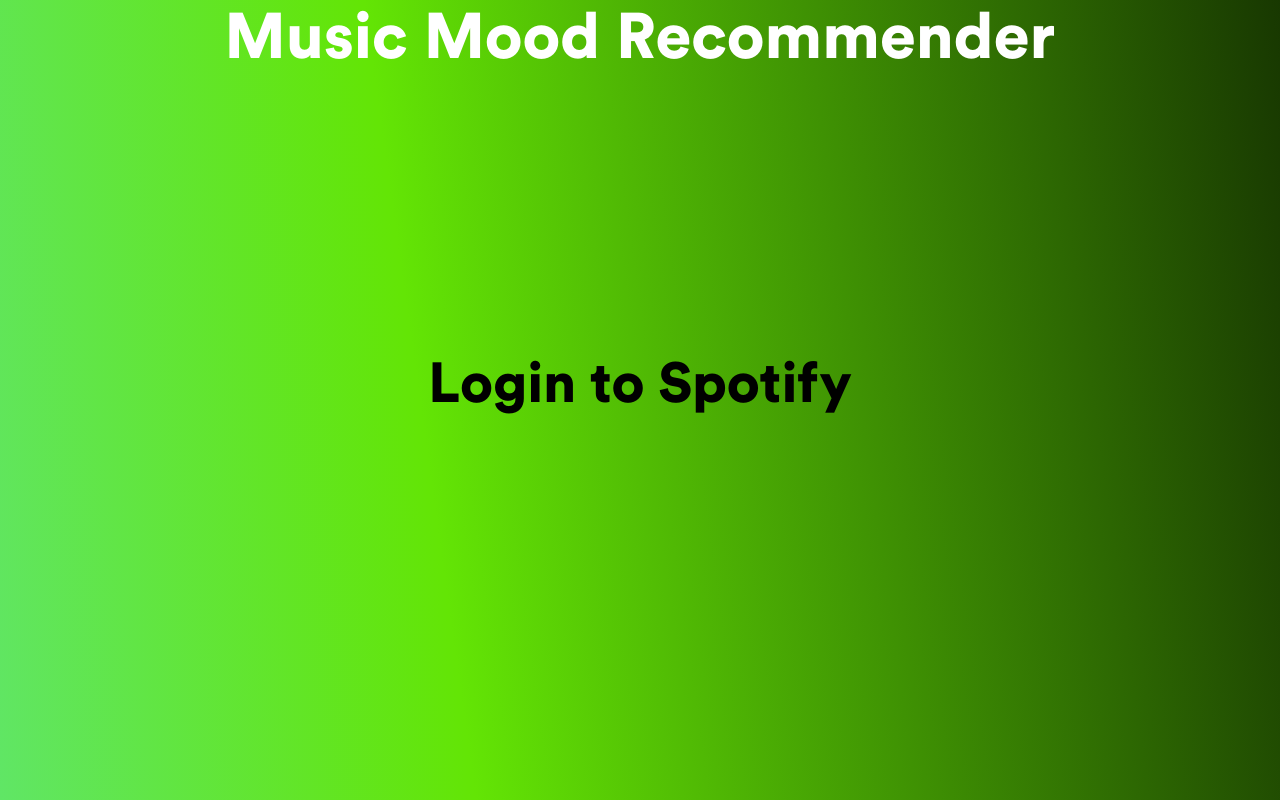
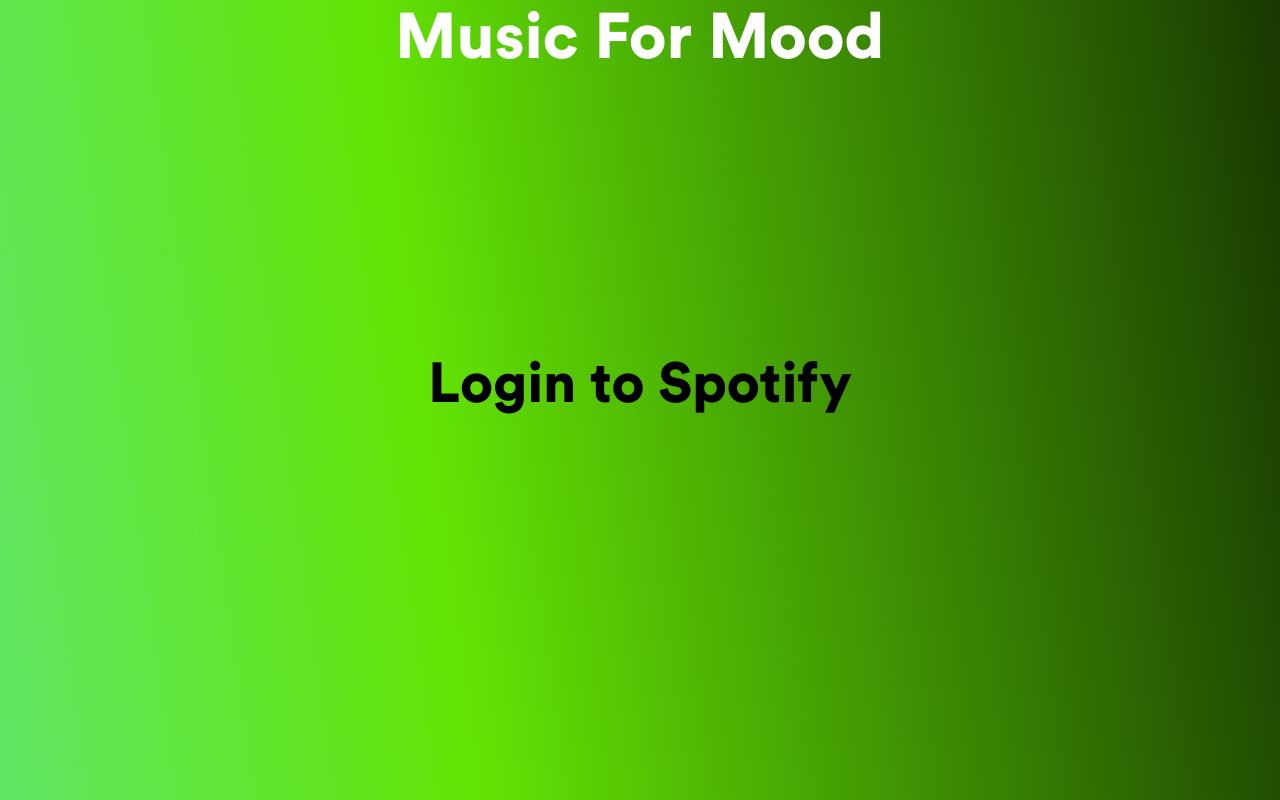
Before and after one commit to AkshatPandey1/spotify-mood, a React (Create React App) app: page / in a window 1280 px wide. Built offline with nearby package versions, Linux system fonts and the light colour scheme; no server answers.

Commit message:
Fixed name, added features, and redirect using URIs

```diff
--- a/src/App.jsx
+++ b/src/App.jsx
@@ -52,7 +52,7 @@ function App() {
                     <div className={"cards"}>
                         <nav className="navbar navbar-expand-lg navbar-dark bg-dark ">
                             <a className="navbar-brand" href="/">
-                                Music Mood Recommender
+                                Music For Mood
                             </a>
                             <button
                                 className="navbar-toggler"
--- a/src/components/Login.jsx
+++ b/src/components/Login.jsx
@@ -8,7 +8,7 @@ function Login() {
 
   return (
     <div className={"div-size"}>
-      <h1>Music Mood Recommender</h1>
+      <h1>Music For Mood</h1>
 
       <div className={"login"}>
         <a
--- a/src/components/Player.jsx
+++ b/src/components/Player.jsx
@@ -73,7 +73,7 @@ function Player(props) {
                             src={song.item.album.images[0].url}
                             alt={"Cannot load"}
                             style={{height: "150px", width: "150px"}}
-                            onClick={() => console.log(song)}
+                            onClick={() => window.open(song.item.uri)}
                         />
                     ) : (
                         <h1>No song image</h1>
--- a/src/components/Profile.jsx
+++ b/src/components/Profile.jsx
@@ -32,6 +32,7 @@ function Profile(props) {
                         <div style={{height: "150px"}}>
                             <img
                                 src={userData.images[0].url}
+                                onClick={() => window.open(userData.uri)}
                                 style={{
                                     borderRadius: "100%",
                                     height: "150px",
--- a/src/components/SongList.jsx
+++ b/src/components/SongList.jsx
@@ -147,7 +147,7 @@ function SongList(props) {
                             <div className={"col col-2 d-flex justify-content-center"}>
                                 <h2>{index + 1}</h2>
                             </div>
-                            <div className={"col col-8"} onClick={() => window.open(val.external_urls.spotify)}>
+                            <div className={"col col-8"} onClick={() => window.open(val.uri)}>
                                 <h1>{val.name.slice(0, 20)}</h1>
                             </div>
                             {buttonNumber !== 1 ? (
```
